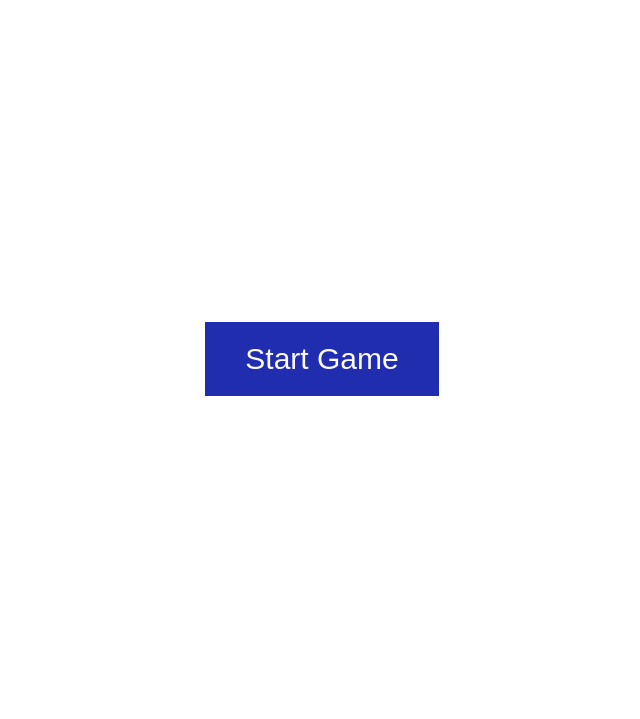
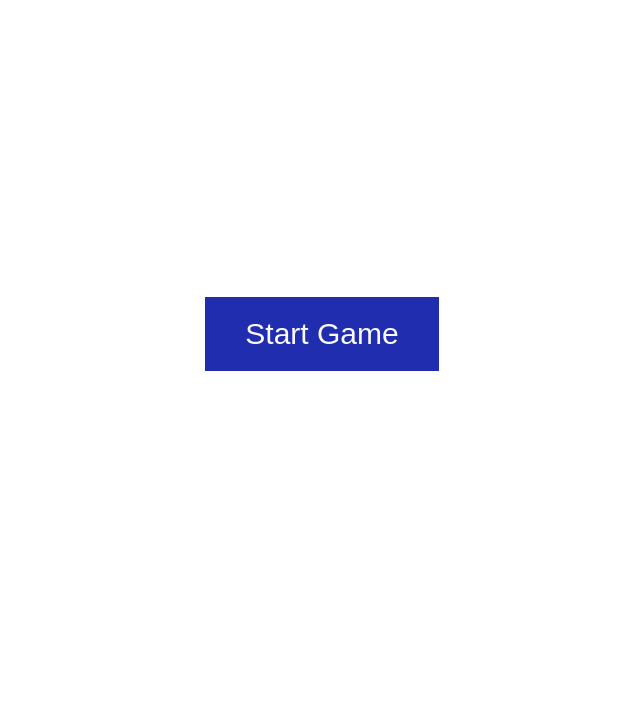
Before and after one commit to alyssa-denary/memory-game, a website: page index.html in a window 1280 px wide. Shown: the part 81-800 px from the top of the page, without its empty margins (318-958 px from the left). Drawn offline with Linux system fonts and the light colour scheme.

Commit message:
add: margin-top to start button

```diff
--- a/public/styles.css
+++ b/public/styles.css
@@ -47,6 +47,7 @@ body {
 .start-button {
   background-color: rgb(33, 45, 175);
   background-color: var(--blue);
+  margin-top: -5rem;
   padding: 2rem 4rem;
   border: 0.1rem solid var(--black);
 }
--- a/src/components/_start-button.css
+++ b/src/components/_start-button.css
@@ -1,5 +1,6 @@
 .start-button {
   background-color: var(--blue);
+  margin-top: -5rem;
   padding: 2rem 4rem;
   border: 0.1rem solid var(--black);
 }
```
